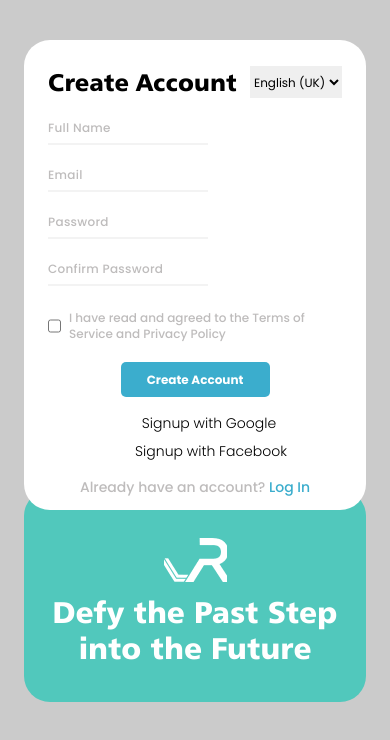
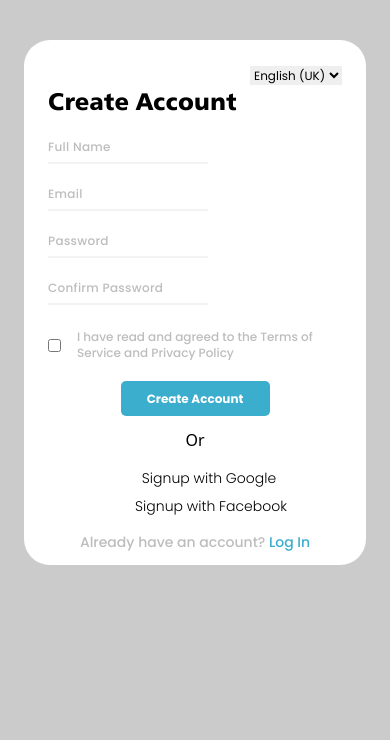
Before and after one commit to zoharkiks/signup_form, a Next.js app: page / in a window 390 px wide. Shown: the top 740 px of the page. Built offline with nearby package versions, Linux system fonts and the light colour scheme; some icons are missing.

Commit message:
added breakpoints

```diff
--- a/components/Form.tsx
+++ b/components/Form.tsx
@@ -8,19 +8,38 @@ const Form = () => {
   const [data, setData] = useState("");
 
   return (
-    <div className="px-6 py-10  ">
-      <div className="bg-white rounded-[26px] px-6 pt-[26px] pb-3 relative z-10 ">
+    <div className="px-6 py-10 sm:flex justify-center lg:px-[143px] lg:py-[80px]">
+      <div className="bg-white rounded-[26px] px-6 pt-[26px] pb-3 relative z-10 lg:pl-[90px]   ">
         <form onSubmit={handleSubmit((data) => setData(JSON.stringify(data)))}>
-          <div className="flex justify-between">
-            <h1 className="font-hum text-2xl ">Create Account</h1>
-            <select className="font-poppins text-xs">
+          <div className="flex justify-end">
+            <select
+              {...register("language")}
+              className="font-poppins text-xs sm:text-sm "
+            >
               <option value="">English (UK)</option>
+              <option value="chinese">Chinese</option>
+              <option value="hindi">Hindi</option>
             </select>
           </div>
+          <div className="flex justify-between">
+            <h1 className="font-hum text-2xl sm:text-3xl lg:text-[34px] lg:mt-[52px] ">
+              Create Account
+            </h1>
+          </div>
           {/* Form Inputs */}
-          <div className="flex flex-col mt-4 space-y-4">
-            <input className="input-text" type="text" placeholder="Full Name" />
-            <input className="input-text" type="text" placeholder="Email" />
+          <div className="flex flex-col mt-4 lg:mt-[31px] space-y-4  ">
+            <input
+              {...register("fullName")}
+              className="input-text"
+              type="text"
+              placeholder="Full Name"
+            />
+            <input
+              {...register("email")}
+              className="input-text"
+              type="email"
+              placeholder="Email"
+            />
             <div className="flex ">
               <input
                 className="input-text"
@@ -40,43 +59,52 @@ const Form = () => {
           </div>
 
           {/* Agreement */}
-          <div className="flex justify-between space-x-2 mt-6 ">
-            <input className="" type="checkbox" name="" id="" />
-            <span className="text-gray-text text-xs font-poppins font-medium ">
+          <div className="flex  space-x-4 mt-6 items-center  ">
+            <input className="" type="checkbox" id="" />
+            <span className="text-gray-text text-xs font-poppins font-medium lg:w-[20rem]  ">
               I have read and agreed to the Terms of Service and Privacy Policy
             </span>
           </div>
           {/* Button */}
           <div className="flex justify-center">
-            <button className="bg-blue font-poppins font-extrabold text-white text-xs w-[149px] h-[35px] rounded-[5px] mt-5">
-              {" "}
+            <button
+              type="submit"
+              className="bg-blue font-poppins font-extrabold text-white text-xs w-[149px] h-[35px] rounded-[5px] mt-5 lg:w-full"
+            >
               Create Account
             </button>
           </div>
+          <div className="flex justify-center items-center mt-3">Or</div>
           {/* Signup buttons */}
-          <div className="flex flex-col justify-center items-center space-y-2 mt-4" >
-            <div className="flex justify-center items-center space-x-3">
+          <div className="flex flex-col justify-center items-center space-y-2  mt-4 lg:flex-row lg:space-y-0 lg:px-[100px] lg:space-x-10 lg:mt-4  ">
+            <div className="flex justify-center items-center space-x-3 ">
               <Icon icon="bi:google" />
-              <button className="font-poppins text-sm font-light">Signup with Google</button>
+              <button className="font-poppins text-sm font-light ">
+                Signup with Google
+              </button>
             </div>
             <div className="flex justify-center items-center space-x-4">
               <Icon icon="bi:facebook" />
-              <button className="font-poppins text-sm font-light" >Signup with Facebook</button>
+              <button className="font-poppins text-sm font-light lg:w-max">
+                Signup with Facebook
+              </button>
             </div>
           </div>
-          {/* Existing Account */}
-          <div className="flex justify-center font-poppins font-medium text-[14px] text-gray-text mt-4 ">
+        </form>
+        {/* Existing Account */}
+        <div className="flex justify-center font-poppins font-medium text-[14px] text-gray-text mt-4 lg:mt-8 ">
           <p>
-            Already have an account? <button className="text-blue">Log In</button>
+            Already have an account?
+            <span className="text-blue"> Log In</span>
           </p>
-
-          </div>
-        </form>
+        </div>
       </div>
       {/* Branding */}
-      <div className=" space-y-3 relative bottom-[1.25rem] font-hum  text-white text-3xl text-center bg-green rounded-[26px]  flex flex-col justify-center items-center pt-12 pb-9">
-        <img className="h-11 w-[63px]" src={images.logo.src} alt="" />
+      <div className="hidden sm:w-1/4 md:left-6 space-y-3 sm:order-first sm:bottom-0  relative bottom-[1.25rem] font-hum  text-white text-3xl text-center bg-green rounded-[26px]  md:flex flex-col justify-center items-center sm:items-start sm:justify-start sm:p-6  pt-12 pb-9">
+        <img className="sm:mb-12 h-11 w-[63px]" src={images.logo.src} alt="" />
         <h1>Defy the Past Step into the Future</h1>
+        <img className="hidden xl:block  z-[12] bottom-[2rem] w-[520px] max-w-none	 h-[320px] relative right-[7rem]" src={images.vr.src} alt="" />
+
       </div>
     </div>
   );
--- a/constants/images.js
+++ b/constants/images.js
@@ -1,2 +1,3 @@
 import logo from '../assets/logo.png'
-export default{logo}
+import vr from '../assets/vr.png'
+export default{logo,vr}
--- a/styles/globals.css
+++ b/styles/globals.css
@@ -9,6 +9,6 @@
 
   @layer components{
     .input-text{
-        @apply focus:outline-none border-b-2 border-gray-light placeholder:text-gray-text placeholder:font-poppins placeholder:font-medium placeholder:text-xs pb-[5px] w-[10rem] placeholder:tracking-wide
+        @apply focus:outline-none border-b-2 border-gray-light placeholder:text-gray-text placeholder:font-poppins placeholder:font-medium placeholder:text-xs placeholder:md:text-sm pb-[5px] w-[10rem] lg:w-[20rem] placeholder:tracking-wide
     }
   }
```
Also changed, not shown: assets/vr.png (added).
